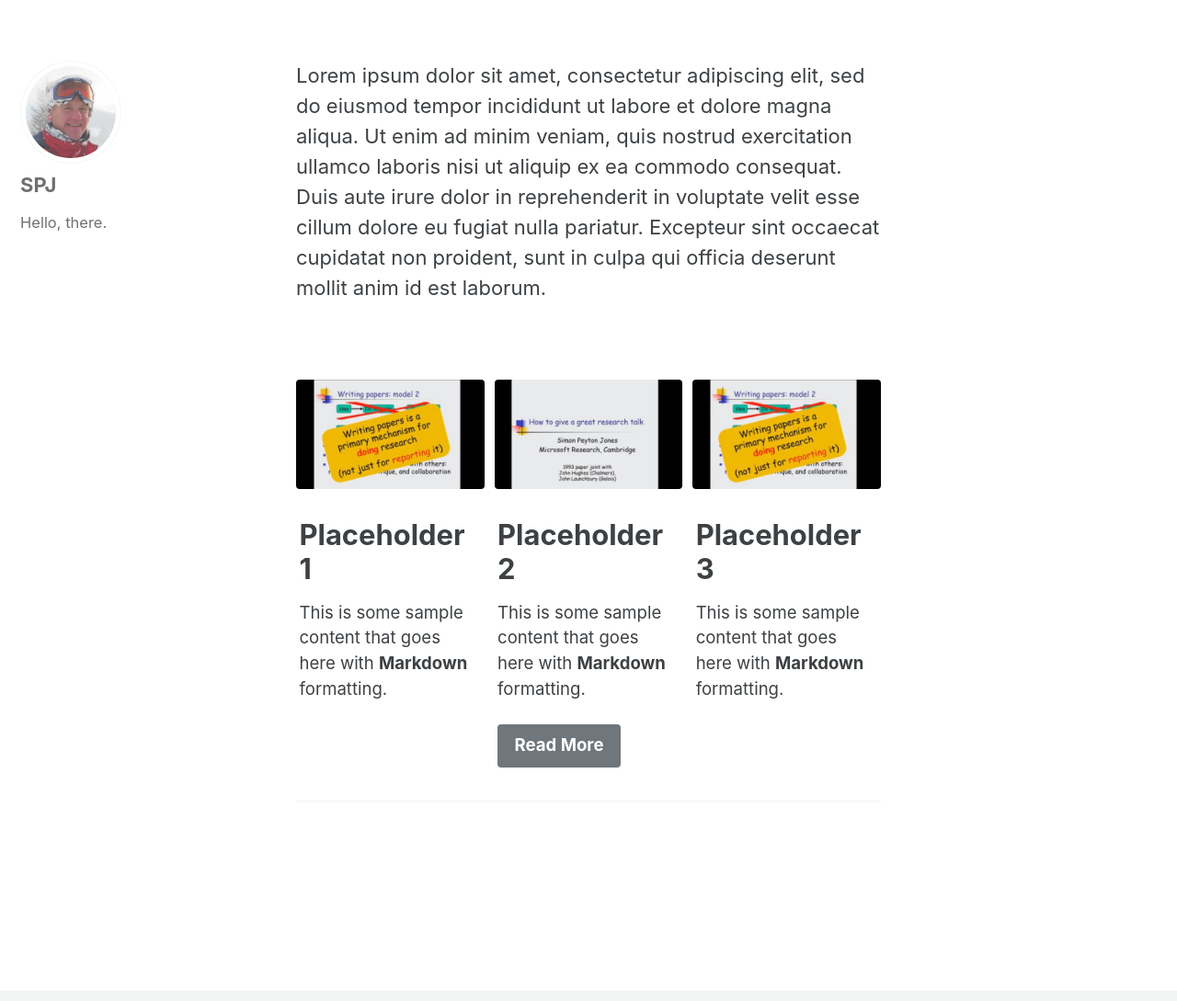
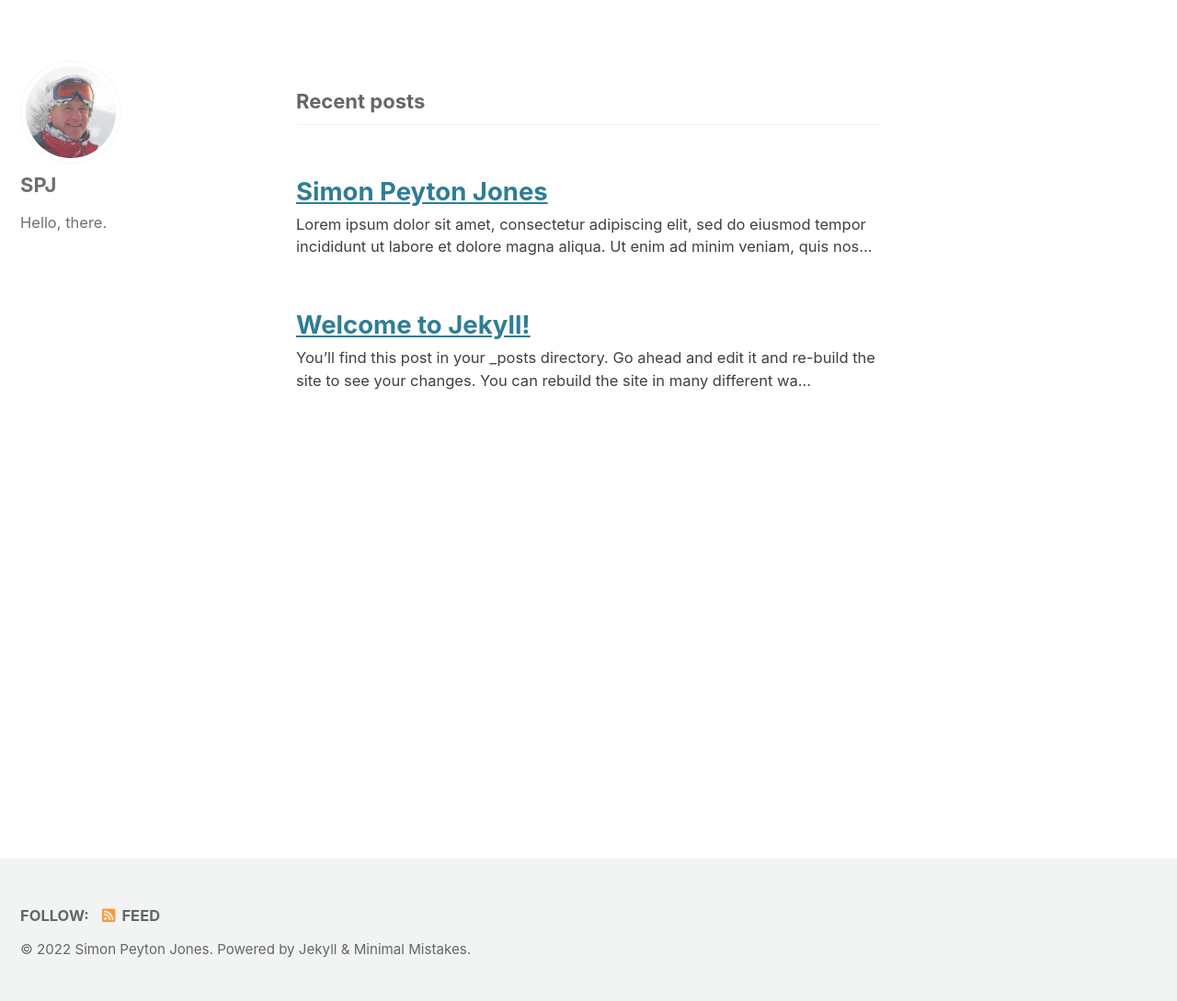
Before and after one commit to simonpj/www.peytonjones.org, a Jekyll site: the page built from index.md, in a window 1280 px wide and 1400 px high. Shown: the part 311-1400 px from the top of the window at 92% size. Built offline with Jekyll 4.4.1, drawn with Linux system fonts in a browser that asks for light colours; cached includes are drawn as plain includes.

Commit message:
Update index.md

```diff
--- a/index.md
+++ b/index.md
@@ -1,38 +1,8 @@
 ---
-layout: single
+layout: home
 author_profile: true
 title: "Simon Peyton Jones"
 subtitle: "Senior Principal Researcher"
 header:
   overlay_image: /assets/spj-stock-header.jpg
-feature_row:
-  - image_path: /assets/spj-paper.jpg
-    alt: "placeholder image 1"
-    title: "Placeholder 1"
-    excerpt: "This is some sample content that goes here with **Markdown** formatting."
-  - image_path: /assets/spj-talk.jpg
-    alt: "placeholder image 2"
-    title: "Placeholder 2"
-    excerpt: "This is some sample content that goes here with **Markdown** formatting."
-    url: "#test-link"
-    btn_label: "Read More"
-    btn_class: "btn--primary"
-  - image_path: /assets/spj-paper.jpg
-    title: "Placeholder 3"
-    excerpt: "This is some sample content that goes here with **Markdown** formatting."
 ---
-Lorem ipsum dolor sit amet, consectetur adipiscing elit, sed do eiusmod tempor incididunt ut labore et dolore magna aliqua. Ut enim ad minim veniam, quis nostrud exercitation ullamco laboris nisi ut aliquip ex ea commodo consequat. Duis aute irure dolor in reprehenderit in voluptate velit esse cillum dolore eu fugiat nulla pariatur. Excepteur sint occaecat cupidatat non proident, sunt in culpa qui officia deserunt mollit anim id est laborum.
-
-{% for post in site.posts limit: 0 %}
-  {% include archive-single.html %}
-{% endfor %}
-
-{% include feature_row id="intro" type="center" %}
-
-{% include feature_row %}
-
-{% include feature_row id="feature_row2" type="left" %}
-
-{% include feature_row id="feature_row3" type="right" %}
-
-{% include feature_row id="feature_row4" type="center" %}
```
